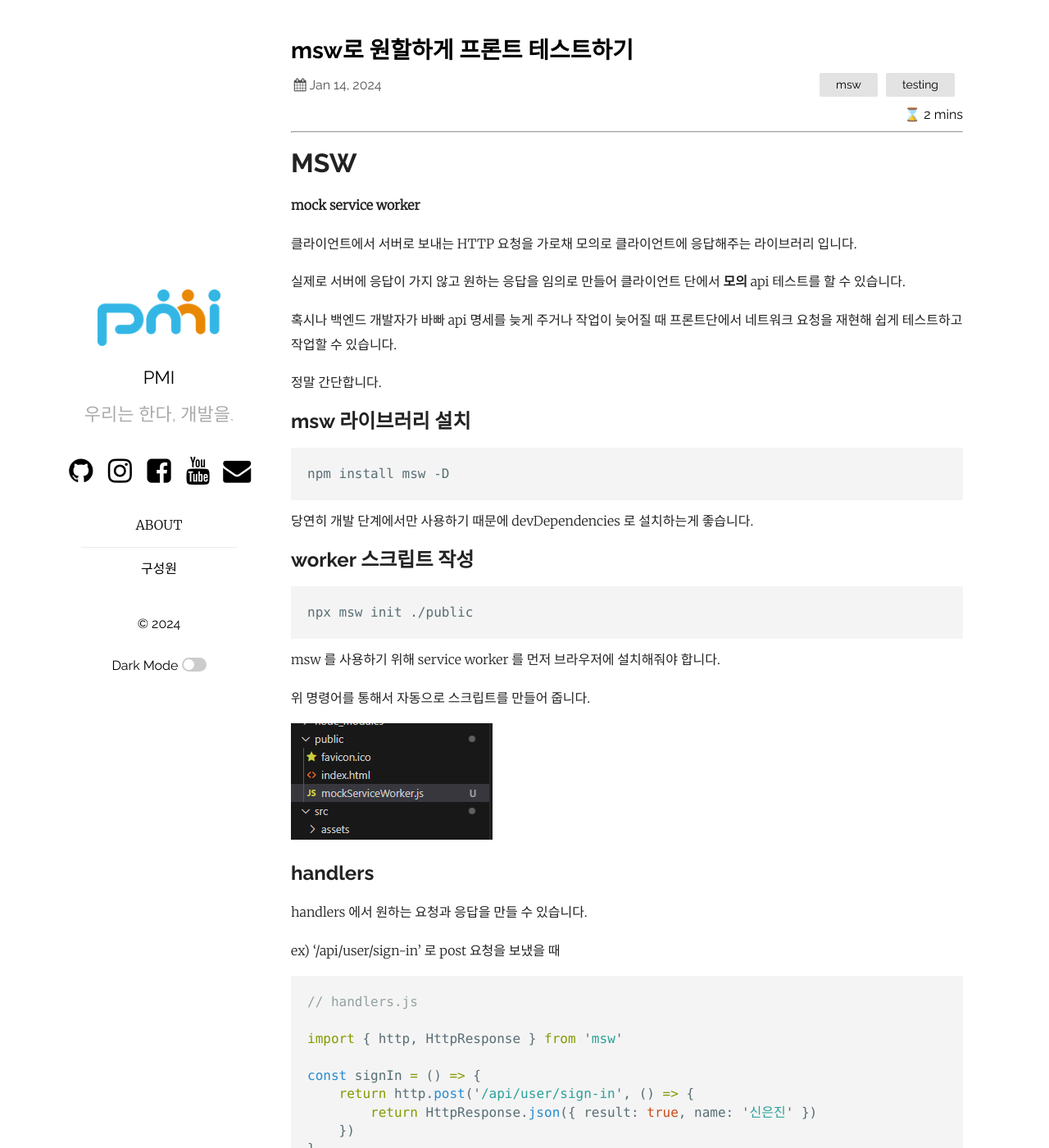
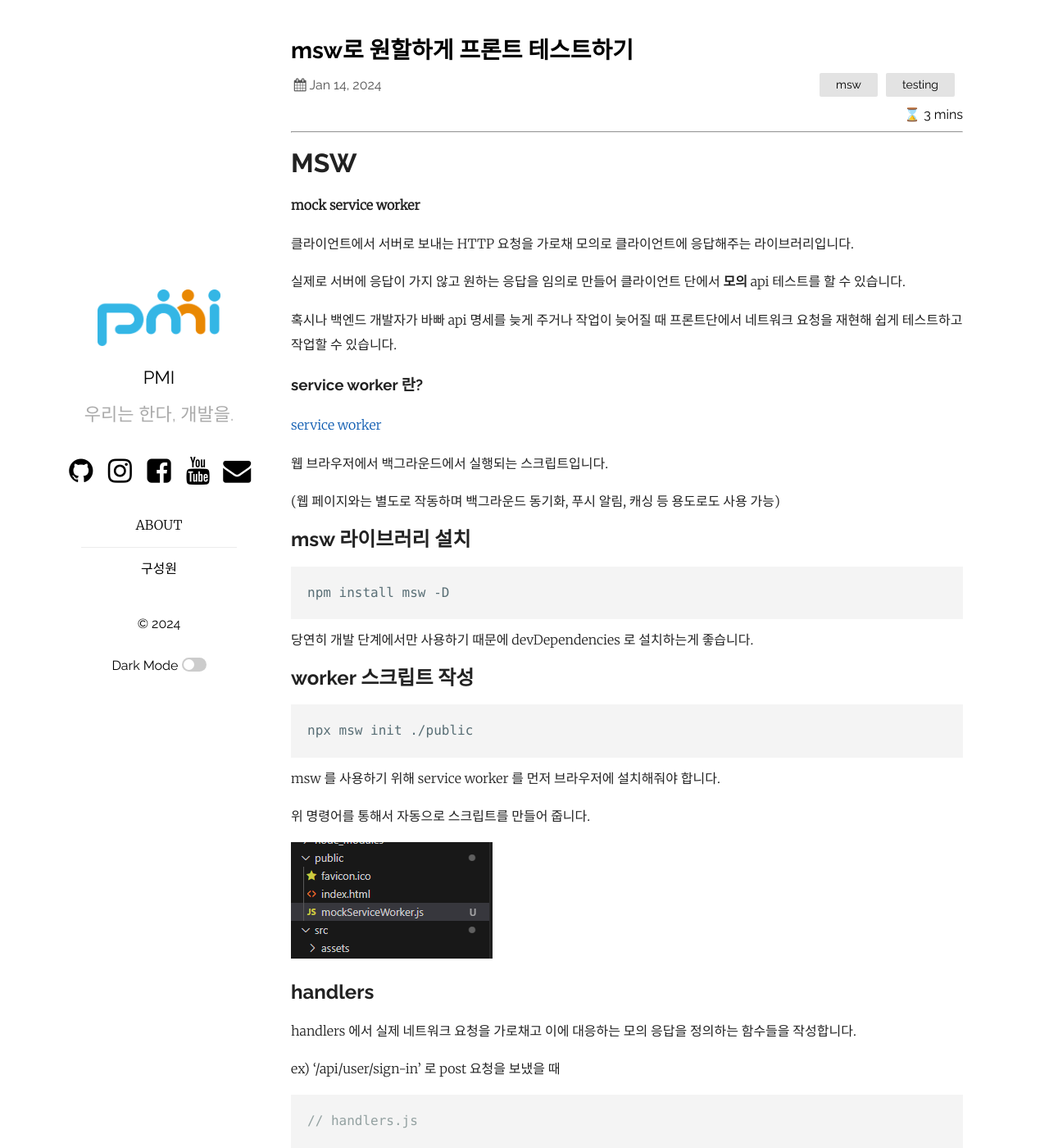
Before and after one commit to pmirnc-dev/pmirnc-dev.github.io, a Jekyll site: the page built from _posts/2024-01-15-mock-service-worker.md, in a window 1280 px wide and 1400 px high. Shown: the whole window at 82% size. Built offline with Jekyll 4.4.1, drawn with Linux system fonts in a browser that asks for light colours; comment, search, counter and statistics services are not loaded; some of the changed text lies outside the part shown.

Commit message:
fix(post): 내용 보충

````diff
--- a/_posts/2024-01-15-mock-service-worker.md
+++ b/_posts/2024-01-15-mock-service-worker.md
@@ -12,13 +12,18 @@
 
 **mock service worker**
 
-클라이언트에서 서버로 보내는 HTTP 요청을 가로채 모의로 클라이언트에 응답해주는 라이브러리 입니다.
+클라이언트에서 서버로 보내는 HTTP 요청을 가로채 모의로 클라이언트에 응답해주는 라이브러리입니다.
 
 실제로 서버에 응답이 가지 않고 원하는 응답을 임의로 만들어 클라이언트 단에서 **모의** api 테스트를 할 수 있습니다.
 
 혹시나 백엔드 개발자가 바빠 api 명세를 늦게 주거나 작업이 늦어질 때 프론트단에서 네트워크 요청을 재현해 쉽게 테스트하고 작업할 수 있습니다.
 
-정말 간단합니다.
+### service worker 란?
+[service worker](https://developer.mozilla.org/en-US/docs/Web/API/Service_Worker_API)
+
+웹 브라우저에서 백그라운드에서 실행되는 스크립트입니다.
+
+(웹 페이지와는 별도로 작동하며 백그라운드 동기화, 푸시 알림, 캐싱 등 용도로도 사용 가능)
 
 ## msw 라이브러리 설치
 ```
@@ -38,7 +43,7 @@
 
 ## handlers
 
-handlers 에서 원하는 요청과 응답을 만들 수 있습니다.
+handlers 에서 실제 네트워크 요청을 가로채고 이에 대응하는 모의 응답을 정의하는 함수들을 작성합니다.
 
 ex) '/api/user/sign-in' 로 post 요청을 보냈을 때
 
@@ -110,3 +115,21 @@
 ![ex1_result](/assets/images/ejsin/msw/ex1_result.png)
 
 handlers 에서 등록했던 응답값이 잘 나옵니다.
+
+## 정리
+
+1. msw npm 설치
+
+2. msw 를 브라우저의 service worker 에 설치 (npx msw init [해당 프로젝트의 public 디렉토리])
+
+3. src/mocks
+   - handlers.js (mock 함수들 작성)
+   - browser.js (service worker 에 handlers 등록)
+
+4. 프로젝트에서 worker 실행 ( worker.start() )
+
+---
+
+### Reference
+
+https://mswjs.io/
````
